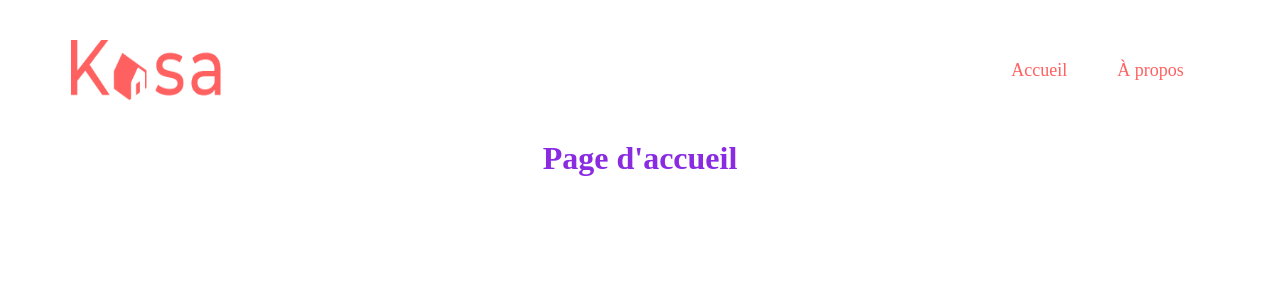
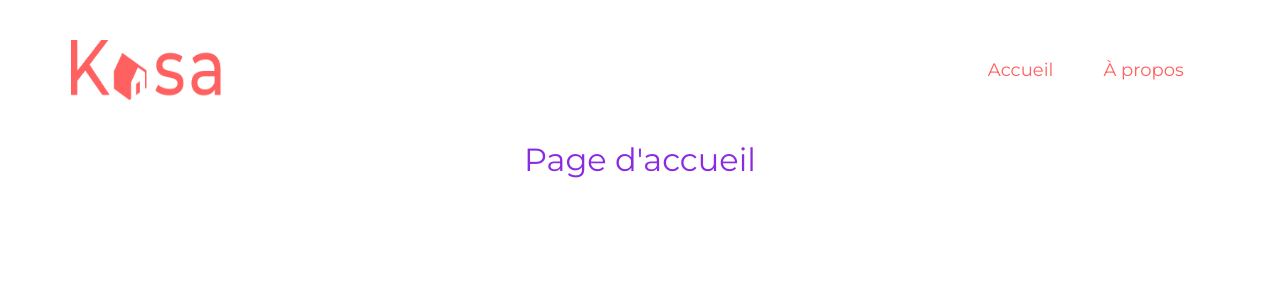
Before and after one commit to trecy05/openreact, a React (Create React App) app: page / in a window 1280 px wide. Shown: the top 300 px of the page. Built offline with nearby package versions, Linux system fonts and the light colour scheme.

Commit message:
mise en place de la font-family 'Monserrat'

```diff
--- a/src/App.js
+++ b/src/App.js
@@ -2,6 +2,7 @@
 import { BrowserRouter } from "react-router-dom";
 import Header from "./Header";
 import RoutesPath from "./RoutesPath";
+import "./App.module.css";
 
 function App() {
   return (
--- a/src/App.module.css
+++ b/src/App.module.css
@@ -1,5 +1,10 @@
 
-.style-div{
+/* .style-div{
   color: palevioletred;
   text-align: center;
+} */
+@import url('https://fonts.googleapis.com/css2?family=Montserrat&display=swap');
+*{
+  font-family: 'Montserrat', sans-serif;
+  font-weight: 500;
 }
```
